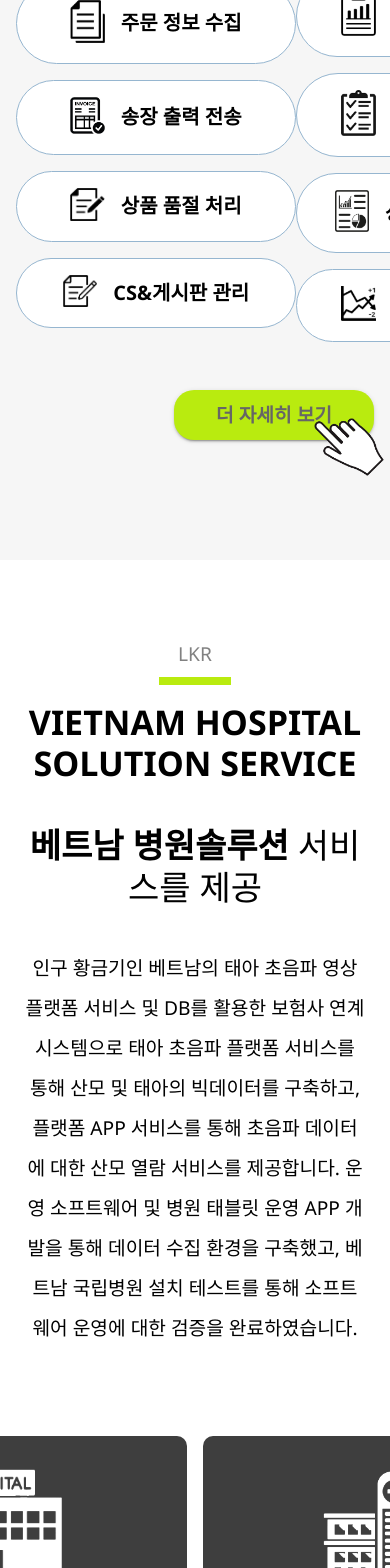
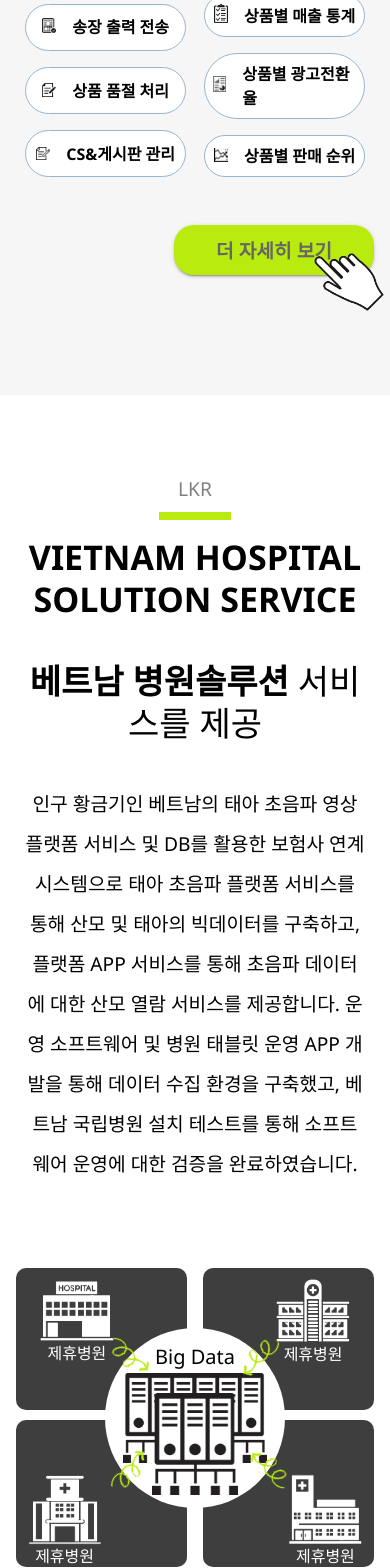
Before and after one commit to YoungkeunAhn/lkr, a React (Create React App) app: page / in a window 390 px wide. Shown: the part 8600-10168 px from the top of the page. Built offline with nearby package versions, Linux system fonts and the light colour scheme.

Commit message:
베트남 병원 smdown 완료

```diff
--- a/src/components/coupang-service-view/sub-content/CoupangSubContent.tsx
+++ b/src/components/coupang-service-view/sub-content/CoupangSubContent.tsx
@@ -1,4 +1,11 @@
-import { Box, Container, Typography } from '@material-ui/core'
+import {
+  Box,
+  Container,
+  Hidden,
+  Typography,
+  useMediaQuery,
+  useTheme,
+} from '@material-ui/core'
 import { leftCoupangItems, rightCoupangItems } from 'assets/coupang-item'
 import ClickPointerBtn from 'commons/click-pointer-btn/ClickPointerBtn'
 import React from 'react'
@@ -6,6 +13,8 @@ import useStyles from './styles'
 
 function CoupangSubContent() {
   const classes = useStyles()
+  const theme = useTheme()
+  const smDown = useMediaQuery(theme.breakpoints.down('sm'))
 
   const onClickBtn = () => {}
 
@@ -19,13 +28,18 @@ function CoupangSubContent() {
                 <Box className={classes.itemImgBox}>
                   <img src={item.icon} alt='coupang service icon' />
                 </Box>
-                <Typography variant='h6'>{item.title}</Typography>
+                <Typography variant={smDown ? 'body1' : 'h6'}>
+                  {item.title}
+                </Typography>
               </Box>
             ))}
           </Box>
-          <Box className={classes.mainImgBox}>
-            <img src='coupang_sub_img.png' alt='coupang mockup' />
-          </Box>
+
+          <Hidden smDown>
+            <Box className={classes.mainImgBox}>
+              <img src='coupang_sub_img.png' alt='coupang mockup' />
+            </Box>
+          </Hidden>
 
           <Box className={classes.itemListBox}>
             {rightCoupangItems.map((item, idx) => (
@@ -33,7 +47,9 @@ function CoupangSubContent() {
                 <Box className={classes.itemImgBox}>
                   <img src={item.icon} alt='coupang service icon' />
                 </Box>
-                <Typography variant='h6'>{item.title}</Typography>
+                <Typography variant={smDown ? 'body1' : 'h6'}>
+                  {item.title}
+                </Typography>
               </Box>
             ))}
           </Box>
--- a/src/components/coupang-service-view/sub-content/styles.ts
+++ b/src/components/coupang-service-view/sub-content/styles.ts
@@ -12,9 +12,13 @@ const useStyles = makeStyles((theme: Theme) =>
       flexDirection: 'column',
       justifyContent: 'space-between',
       alignItems: 'center',
+      [theme.breakpoints.down('sm')]: {
+        width: '50%',
+        height: 300,
+      },
     },
     itemBox: {
-      width: 280,
+      // width: 280,
       boxSizing: 'border-box',
       padding: theme.spacing(2, 3),
       borderRadius: 100,
@@ -29,6 +33,11 @@ const useStyles = makeStyles((theme: Theme) =>
       '&+&': {
         marginTop: theme.spacing(2),
       },
+      [theme.breakpoints.down('sm')]: {
+        padding: theme.spacing(1),
+        width: '90%',
+        height: '100%',
+      },
     },
     itemImgBox: {
       width: '15%',
@@ -37,6 +46,9 @@ const useStyles = makeStyles((theme: Theme) =>
         width: '100%',
         height: '100%',
         objectFit: 'contain',
+      },
+      [theme.breakpoints.down('sm')]: {
+        width: '10%',
       },
     },
     mainImgBox: {
--- a/src/components/newsroom-view/NewsroomView.tsx
+++ b/src/components/newsroom-view/NewsroomView.tsx
@@ -27,7 +27,7 @@ function NewsroomView() {
       <Container maxWidth='lg'>
         <Grid container spacing={4} alignItems='stretch'>
           <Grid item xs={12} sm={12} lg={6} xl={6}>
-            <NewsroomItemCard {...newsItem[1]} isRight={false} />
+            {!smDown && <NewsroomItemCard {...newsItem[1]} isRight={false} />}
           </Grid>
           <Grid item xs={12} sm={12} lg={6} xl={6}>
             <Grid
@@ -36,13 +36,18 @@ function NewsroomView() {
               alignItems='center'
               justifyContent='space-between'
             >
-              {newsItem.map(
-                (item, idx) =>
+              {newsItem.map((item, idx) =>
+                smDown ? (
+                  <Grid item key={idx} xs={12} sm={12} lg={6} xl={6}>
+                    <NewsroomItemCard {...item} isRight={true} />
+                  </Grid>
+                ) : (
                   idx !== 0 && (
                     <Grid item key={idx} xs={12} sm={12} lg={6} xl={6}>
                       <NewsroomItemCard {...item} isRight={true} />
                     </Grid>
                   )
+                )
               )}
             </Grid>
           </Grid>
--- a/src/components/vietnam-service-view/sub-content/gray-box/styles.ts
+++ b/src/components/vietnam-service-view/sub-content/gray-box/styles.ts
@@ -9,11 +9,15 @@ const useStyles = makeStyles((theme: Theme) =>
       [theme.breakpoints.down('sm')]: {
         flexDirection: 'column',
         alignItems: 'center',
+        width: '100%',
       },
     },
     left: {
       display: 'flex',
       position: 'relative',
+      [theme.breakpoints.down('sm')]: {
+        width: '100%',
+      },
     },
     leftInnerBox: {
       display: 'flex',
@@ -25,6 +29,9 @@ const useStyles = makeStyles((theme: Theme) =>
       },
       '& > div+div': {
         marginTop: theme.spacing(2),
+      },
+      [theme.breakpoints.down('sm')]: {
+        width: '100%',
       },
     },
     right: {
@@ -64,6 +71,10 @@ const useStyles = makeStyles((theme: Theme) =>
       '& > img': {
         maxWidth: 130,
       },
+      [theme.breakpoints.down('sm')]: {
+        width: '100%',
+        height: '70%',
+      },
     },
     circle: {
       display: 'flex',
@@ -83,6 +94,10 @@ const useStyles = makeStyles((theme: Theme) =>
       '& img': {
         maxHeight: 150,
       },
+      [theme.breakpoints.down('sm')]: {
+        width: 100,
+        height: 100,
+      },
     },
 
     hospital1: {
@@ -90,11 +105,25 @@ const useStyles = makeStyles((theme: Theme) =>
       '& img': {
         maxHeight: 120,
       },
+      [theme.breakpoints.down('sm')]: {
+        transform: 'translate(-20%, -20%)',
+        '& img': {
+          width: '60%',
+          height: '60%',
+        },
+      },
     },
     hospital2: {
       transform: 'translate(30%, -30%)',
       '& img': {
         maxHeight: 120,
+      },
+      [theme.breakpoints.down('sm')]: {
+        transform: 'translate(20%, -20%)',
+        '& img': {
+          width: '60%',
+          height: '60%',
+        },
       },
     },
     hospital3: {
@@ -102,11 +131,25 @@ const useStyles = makeStyles((theme: Theme) =>
       '& img': {
         maxHeight: 120,
       },
+      [theme.breakpoints.down('sm')]: {
+        transform: 'translate2-30%,20%)',
+        '& img': {
+          width: '60%',
+          height: '60%',
+        },
+      },
     },
     hospital4: {
       transform: 'translate(30%,30%)',
       '& img': {
         maxHeight: 120,
+      },
+      [theme.breakpoints.down('sm')]: {
+        transform: 'translat2(30%,20%)',
+        '& img': {
+          width: '60%',
+          height: '60%',
+        },
       },
     },
     triangle: {
@@ -150,15 +193,27 @@ const useStyles = makeStyles((theme: Theme) =>
     },
     leftTopArrow: {
       transform: 'rotate(45deg) translate(10%,10%)',
+      [theme.breakpoints.down('sm')]: {
+        width: '30%',
+      },
     },
     rightTopArrow: {
       transform: 'rotate(-220deg) translate(90%, 130%)',
+      [theme.breakpoints.down('sm')]: {
+        width: '30%',
+      },
     },
     leftBottomArrow: {
       transform: 'rotate(-45deg) translate(50%, -100%)',
+      [theme.breakpoints.down('sm')]: {
+        width: '30%',
+      },
     },
     rightBottomArrow: {
       transform: 'rotate(-130deg) translate(110%, -50%)',
+      [theme.breakpoints.down('sm')]: {
+        width: '30%',
+      },
     },
   })
 )
```
